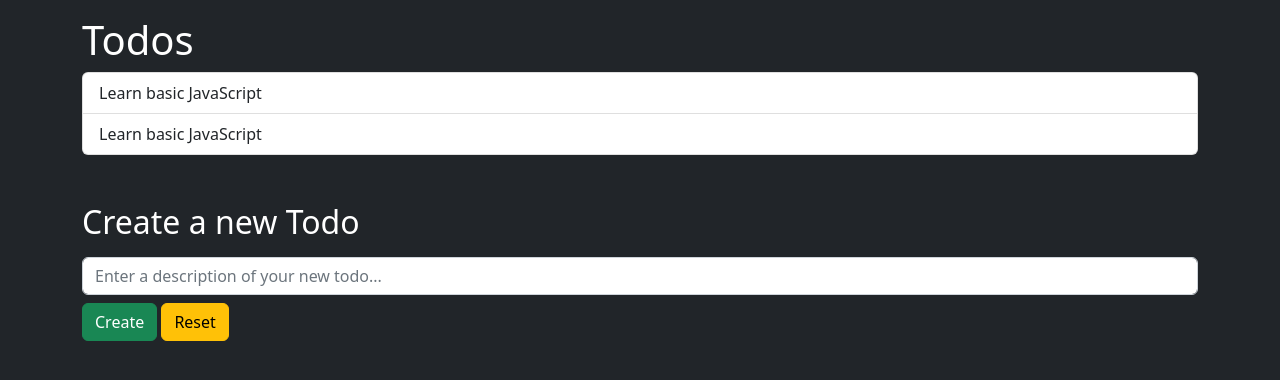
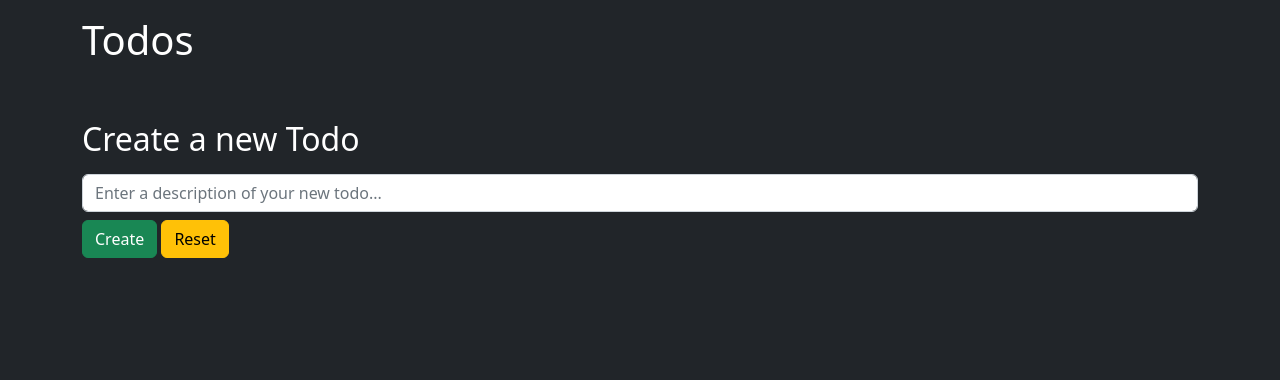
Before and after one commit to drblue/fed22-javascript-1, a plain HTML site: page 27-todos/index.html in a window 1280 px wide. Drawn offline with nearby package versions, Linux system fonts and the light colour scheme.

Commit message:
Forgot to remove the listitems 🤦🏼‍♂️.

```diff
--- a/27-todos/index.html
+++ b/27-todos/index.html
@@ -18,8 +18,7 @@
 		<h1>Todos</h1>
 
 		<ul id="todos" class="todos list-group mb-5">
-			<li class="list-group-item">Learn basic JavaScript</li>
-			<li class="list-group-item">Learn basic JavaScript</li>
+			<!-- <li class="list-group-item">Learn basic JavaScript</li> -->
 		</ul>
 
 		<h2 class="mb-3">Create a new Todo</h2>
```
